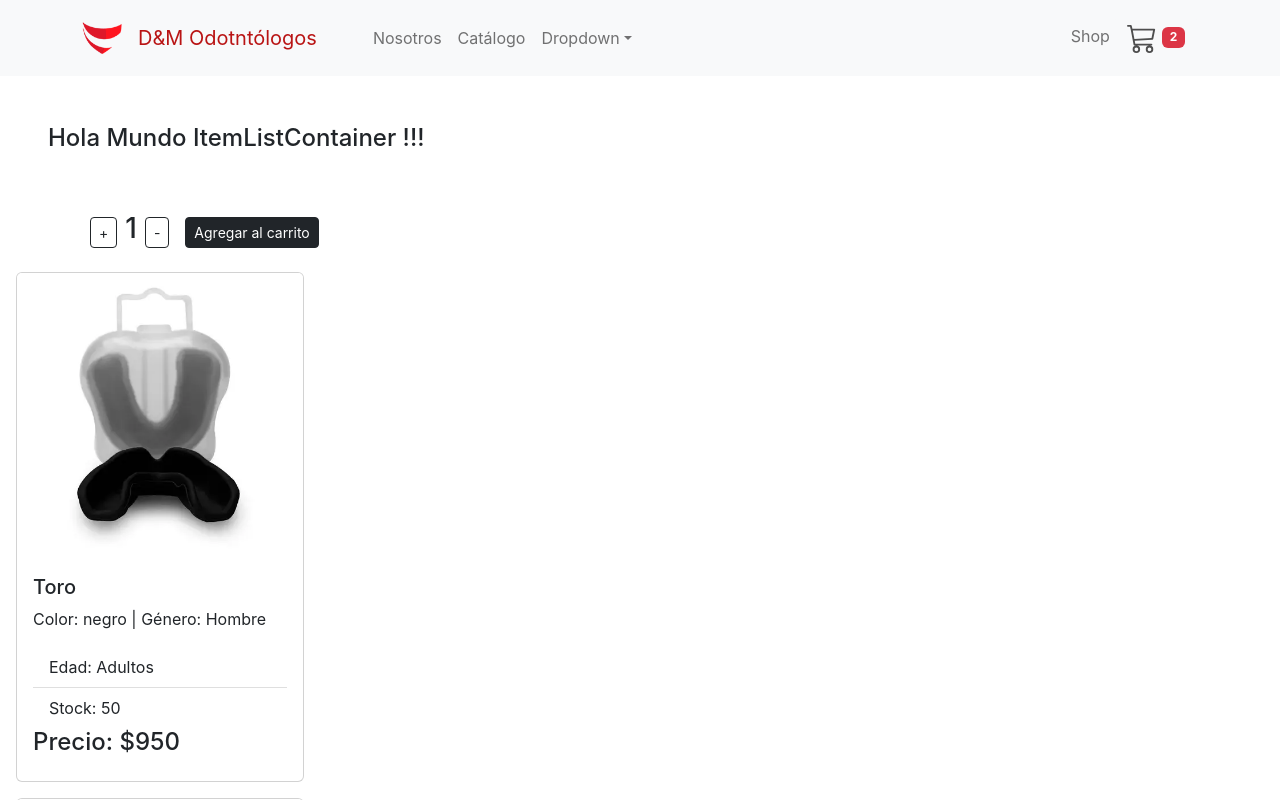
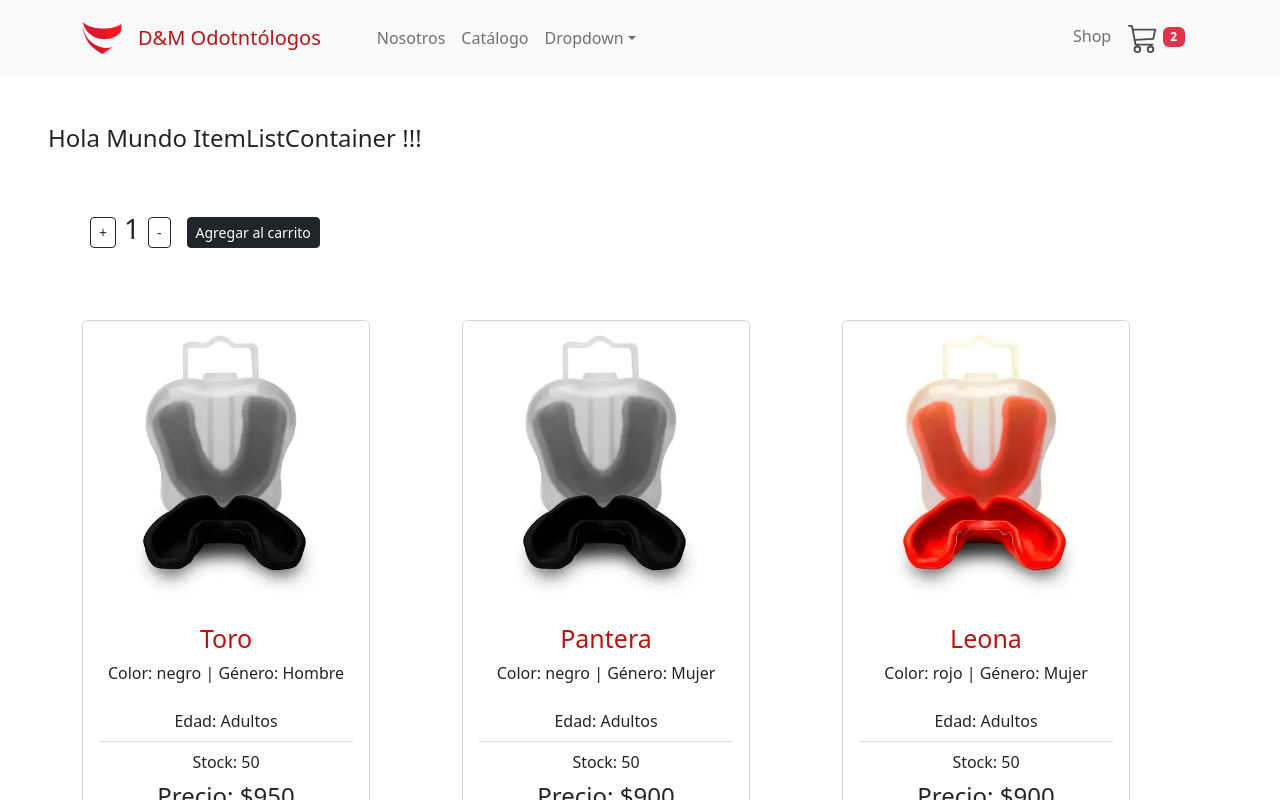
Before and after one commit to jorjonico/D-M-shop, a React (Create React App) app: page / in a window 1280 px wide. Shown: the top 800 px of the page. Built offline with nearby package versions, Linux system fonts and the light colour scheme.

Commit message:
Promises

```diff
--- a/src/App.css
+++ b/src/App.css
@@ -47,3 +47,8 @@
   font-size: 30px;
   color:rgb(78, 78, 78)
 }
+
+.tituloItem{
+  color: rgb(185, 20, 20);
+  font-size: 25px;
+}
--- a/src/components/Item.jsx
+++ b/src/components/Item.jsx
@@ -1,12 +1,17 @@
 import React from "react";
 import Card from 'react-bootstrap/Card';
 import ListGroup from 'react-bootstrap/ListGroup';
+import { Col } from 'react-bootstrap';
+import 'bootstrap/dist/css/bootstrap.css';
+import '../App.css';
+
 function Item({producto}) {
     return(
-        <Card style={{ width: '18rem' }} className="m-3">
+        <Col>
+            <Card className="mb-3 mt-3 text-center" style={{ width: '18rem' }}>
             <Card.Img variant="top" src={producto.imagen} />
                 <Card.Body>
-        <Card.Title>{producto.nombre}</Card.Title>
+                <Card.Title className="tituloItem">{producto.nombre}</Card.Title>
                 <Card.Text>Color: {producto.color} | Género: {producto.genero}</Card.Text>
                 <ListGroup className="list-group-flush">
                 <ListGroup.Item>Edad: {producto.edad}</ListGroup.Item>
@@ -15,6 +20,7 @@ function Item({producto}) {
                 <h4>Precio: ${producto.precio}</h4>
                 </Card.Body>
             </Card>
+        </Col>
     )
 }
 export default Item
--- a/src/components/ItemList.jsx
+++ b/src/components/ItemList.jsx
@@ -1,11 +1,13 @@
 import React from "react";
 import Item from "./Item";
+
+
 function ItemList ({productos}) {
     return(
         <>
         { productos.map ( thisItem =>{
                 return(
-                    <Item producto={thisItem} key={thisItem.id} />
+                <Item producto={thisItem} key={thisItem.id} />
                 )
             })
         }
--- a/src/components/ItemListContainer.jsx
+++ b/src/components/ItemListContainer.jsx
@@ -2,6 +2,8 @@ import { React, useEffect, useState } from "react";
 import ItemCount from "./ItemCount";
 import productos from "../data/productos";
 import ItemList from "./ItemList";
+import {Container, Row } from 'react-bootstrap';
+import 'bootstrap/dist/css/bootstrap.css';
 
 function getProductos() {
     return new Promise ((resolve, reject) => {
@@ -30,7 +32,11 @@ const ItemListContainer = ({greeting}) => {
         stock={5}
         initial={1}
         onAdd={onAdd}/>
-        <ItemList productos={producto} />
+        <Container className="mt-5">
+            <Row className="g-4">
+                <ItemList productos={producto} />
+            </Row>
+        </Container>
         </>
 
     );
--- a/src/index.js
+++ b/src/index.js
@@ -1,6 +1,6 @@
 import React from 'react';
 import ReactDOM from 'react-dom/client';
-import 'bootstrap/dist/css/bootstrap.min.css';
+import 'bootstrap/dist/css/bootstrap.css';
 
 import './index.css';
 import App from './App';
```
Lines whose indentation alone changed are shown as unchanged.
